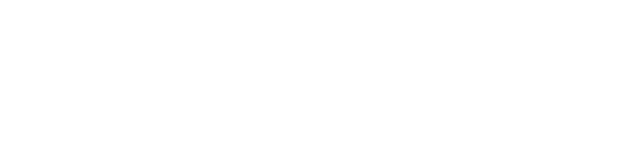
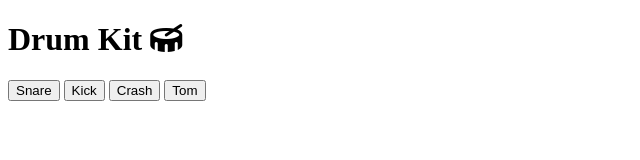
Before and after one commit to walid885/DrumKit, a plain HTML site: page index.html in a window 1280 px wide. Shown: the whole page, without its empty margins (0-640 px from the left). Drawn offline with Linux system fonts and the light colour scheme.

Commit message:
finsihing the html part

```diff
--- a/index.html
+++ b/index.html
@@ -4,9 +4,16 @@
     <meta charset="UTF-8">
     <meta http-equiv="X-UA-Compatible" content="IE=edge">
     <meta name="viewport" content="width=device-width, initial-scale=1.0">
-    <title>Document</title>
+    <title>Drum Kit</title>
+    <link rel="stylesheet" href="https://cdnjs.cloudflare.com/ajax/libs/font-awesome/6.3.0/css/all.min.css" integrity="sha512-SzlrxWUlpfuzQ+pcUCosxcglQRNAq/DZjVsC0lE40xsADsfeQoEypE+enwcOiGjk/bSuGGKHEyjSoQ1zVisanQ==" crossorigin="anonymous" referrerpolicy="no-referrer" />
 </head>
 <body>
-
+    <h1>Drum Kit <i class="fa-solid fa-drum"></i> </h1>
+    <div class="container">
+        <button class="btn">Snare</button>
+        <button class="btn">Kick</button>
+        <button class="btn">Crash</button>
+        <button class="btn">Tom</button>
+    </div>
 </body>
 </html>
```
